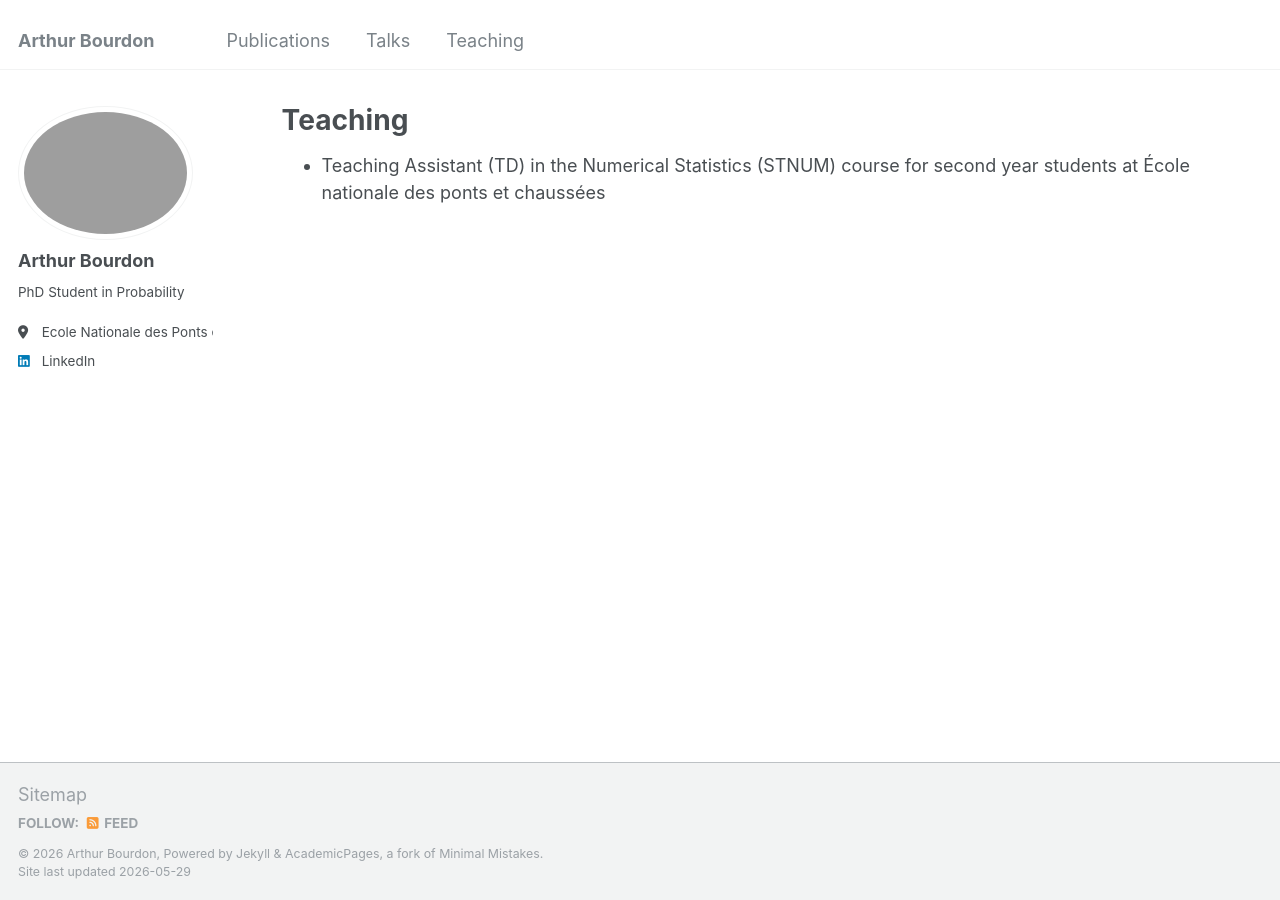
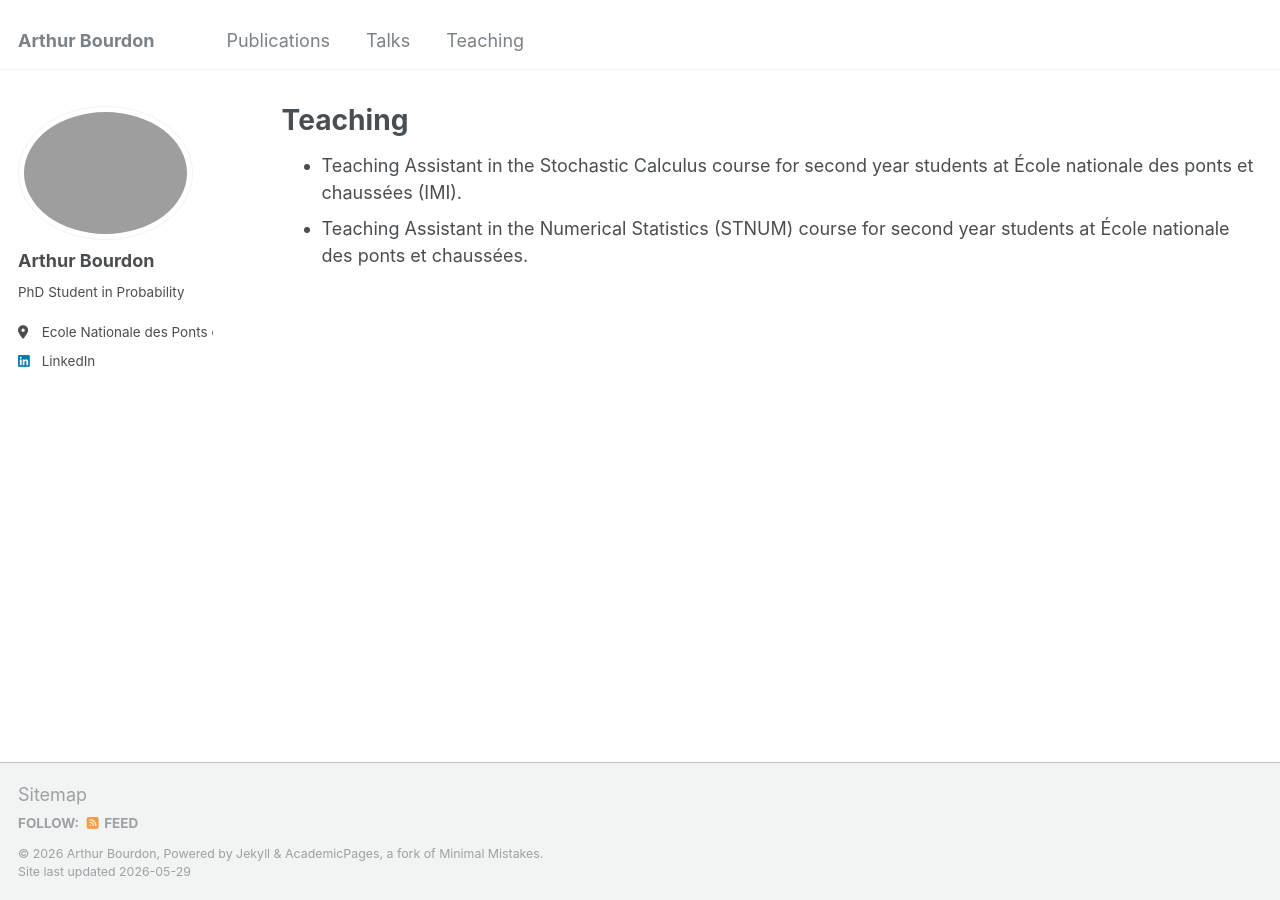
Before and after one commit to arthurbourdon/arthurbourdon.github.io, a Jekyll site: the page built from _pages/teaching.md, in a window 1280 px wide. Built offline with Jekyll 4.4.1, drawn with Linux system fonts in a browser that asks for light colours.

Commit message:
add TD calcul sto

```diff
--- a/_pages/teaching.md
+++ b/_pages/teaching.md
@@ -5,4 +5,5 @@ permalink: /teaching/
 author_profile: true
 ---
 
-- Teaching Assistant (TD) in the Numerical Statistics (STNUM) course for second year students at École nationale des ponts et chaussées
+- Teaching Assistant in the Stochastic Calculus course for second year students at École nationale des ponts et chaussées (IMI).
+- Teaching Assistant in the Numerical Statistics (STNUM) course for second year students at École nationale des ponts et chaussées.
```
